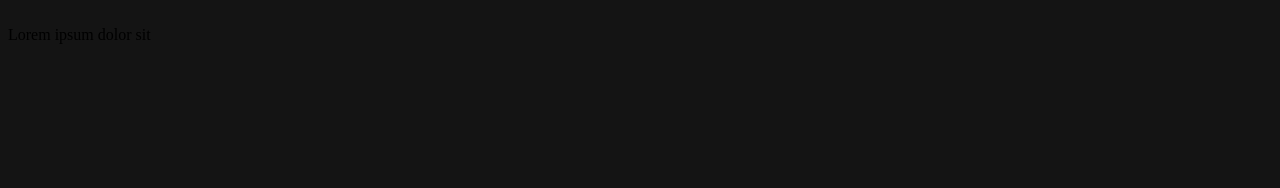
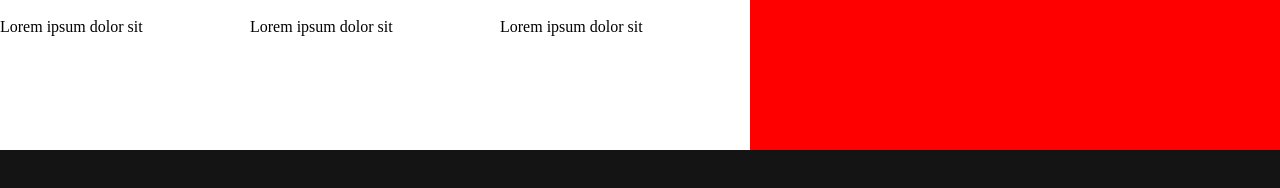
Before and after one commit to KCLouw/Netflix-Clone, a plain HTML site: page index.html in a window 1280 px wide. Drawn offline with nearby package versions, Linux system fonts and the light colour scheme.

Commit message:
added css

```diff
--- a/index.html
+++ b/index.html
@@ -4,8 +4,9 @@
     <meta charset="UTF-8">
     <meta http-equiv="X-UA-Compatible" content="IE=edge">
     <meta name="viewport" content="width=device-width, initial-scale=1.0">
-    <title>Document</title>
+    <title>Netflix Clone</title>
     <link rel="stylesheet" href="static/theme/globalStyles.css">
+    <script src="https://cdn.jsdelivr.net/npm/vue@2.6.14/dist/vue.js"></script>
 </head>
 <body>
     <header></header>
@@ -20,7 +21,24 @@
                     Lorem ipsum dolor sit
                 </div>
             </div>
+            <div class="mediaCard">
+                <div class="mediCard-header">
+                    <img class="mediaCard-image" src="" alt="">
+                </div>
+                <div class="mediCard-body">
+                    Lorem ipsum dolor sit
+                </div>
+            </div>
+            <div class="mediaCard">
+                <div class="mediCard-header">
+                    <img class="mediaCard-image" src="" alt="">
+                </div>
+                <div class="mediCard-body">
+                    Lorem ipsum dolor sit
+                </div>
+            </div>
         </div>
     </main>
+    <script src="static/app.js"></script>
 </body>
 </html>
--- a/static/theme/globalStyles.css
+++ b/static/theme/globalStyles.css
@@ -1,3 +1,19 @@
 body {
     background-color: #141414;
+    margin: 0;
+    padding-left: 15px, 2vw, 50px;
 }
+
+#scrollingList {
+    background-color: red;
+    display: flex;
+    flex-direction: row;
+    overflow-x: auto;
+    width: 100%;
+}
+
+.mediaCard {
+    width: 250px;
+    height: 150px;
+    background-color: white;
+}
```
